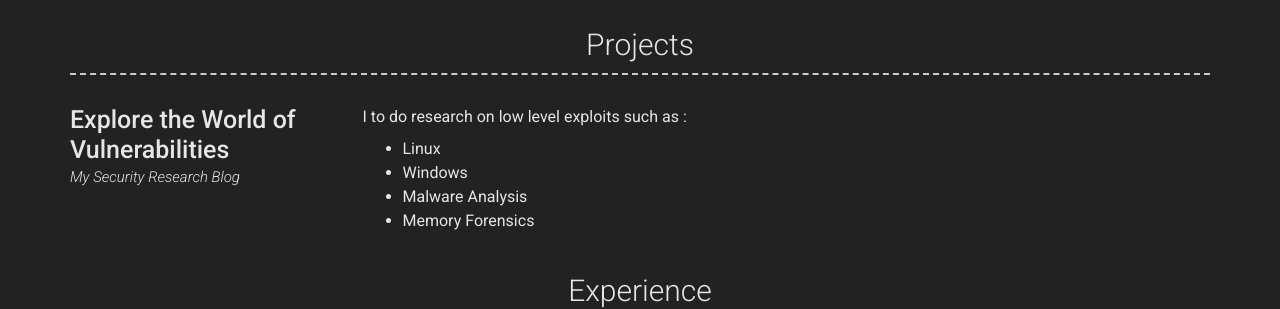
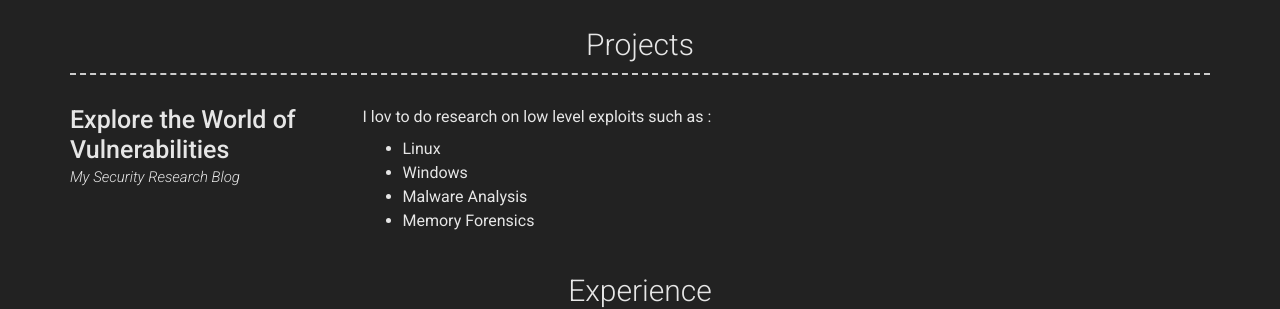
Before and after one commit to yashomer1994/Resume, a Jekyll site: the page built from index.md, in a window 1280 px wide and 900 px high, scrolled down 372 px. Shown: the part 153-462 px from the top of the window. Built offline with Jekyll 4.4.1, drawn with Linux system fonts in a browser that asks for light colours; nearby versions of some CDN libraries.

Commit message:
Update _config.yml

```diff
--- a/_config.yml
+++ b/_config.yml
@@ -34,10 +34,10 @@
 #orcid_username: 0000-0000-0000-0000
 
 # Additional icon links
-additional_links:
-- title: Link name
-  icon: Font Awesome brand icon name (eg. fab fa-twitter) (https://fontawesome.com/icons?d=gallery&s=brands&m=free)
-  url: Link url (eg. https://google.com)
+#additional_links:
+#- title: Link name
+ # icon: Font Awesome brand icon name (eg. fab fa-twitter) (https://fontawesome.com/icons?d=gallery&s=brands&m=free)
+  #url: Link url (eg. https://google.com)
 # - title: another link
 #   icon: font awesome brand icon name (eg. fab fa-twitter) (https://fontawesome.com/icons?d=gallery&s=brands&m=free)
 #   url: Link url (eg. https://google.com)
@@ -66,7 +66,6 @@
       - layout: left
         title: Explore the World of Vulnerabilities
         link: https://yashomer1994.github.io/yash007.github.io/
-        icon: fab fa-github
         link_text: My Security Research Blog
         #additional_links:
          #- title:  Research Blogs(eg. sproogen/modern-resume-theme)
@@ -78,7 +77,7 @@
         #quote: >
          # Research Blogs are Related to Low Level Exploits.
         description: | # this will include new lines to allow paragraphs
-          I  to do research on low level exploits such as :
+          I  lov to do research on low level exploits such as :
 
           - Linux
           - Windows
```
